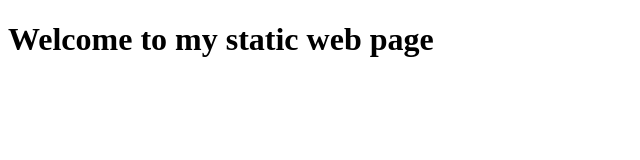
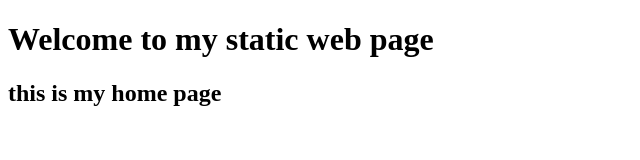
Before and after one commit to ritikaAgrawal123/Full_Stack_01_2020, a plain HTML site: page index.html in a window 1280 px wide. Shown: the whole page, without its empty margins (0-640 px from the left). Drawn offline with Linux system fonts and the light colour scheme.

Commit message:
add heading

```diff
--- a/index.html
+++ b/index.html
@@ -7,5 +7,6 @@
  </head>
  <body>
      <h1>Welcome to my static web page</h1>
+     <h2>this is my home page</h2>
  </body>
  </html>
```
